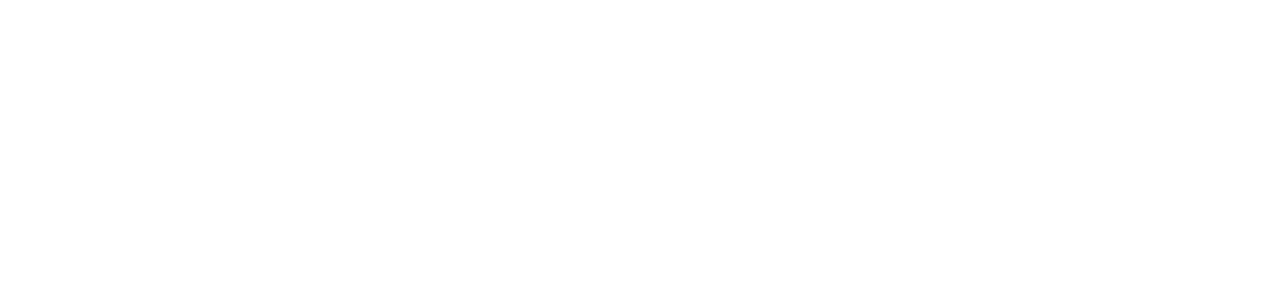
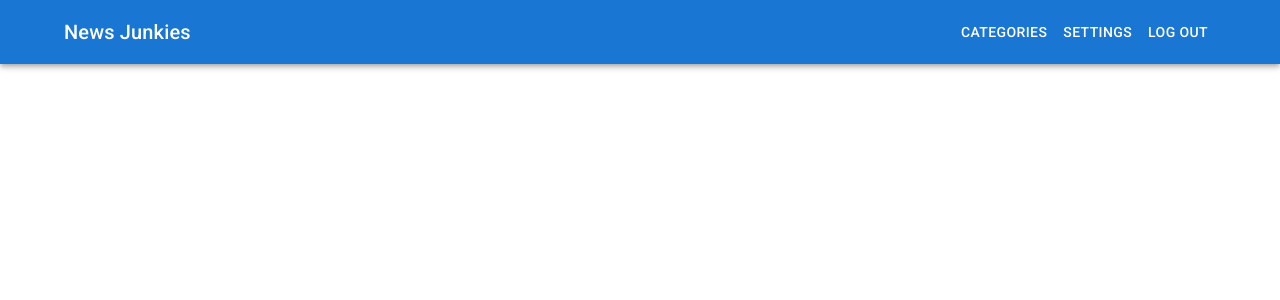
Before and after one commit to stephwuh/News-Junkies, a React (Create React App) app: page / in a window 1280 px wide. Before the commit this address had no page. Shown: the top 300 px of the page. Built offline with nearby package versions, Linux system fonts and the light colour scheme.

Commit message:
nav bar setup complete

```diff
--- a/src/App.js
+++ b/src/App.js
@@ -5,7 +5,7 @@
 import MyNews from './features/myNews/MyNews.js';
 import Signup from './features/auth/Signup.js';
 import SignIn from './features/auth/SignIn.js';
-
+import NavBar from './features/nav/NavBar';
 
 import {Routes, Route} from 'react-router-dom';
 
@@ -13,6 +13,7 @@
 function App() {
   return (
     <div>
+      <NavBar/>
       <Routes>
         <Route path='/sign-in' element={<SignIn/>} />
         <Route path='/sign-up' element={<Signup/>} />
--- a/src/features/myNews/MyNews.js
+++ b/src/features/myNews/MyNews.js
@@ -3,15 +3,15 @@
 
 import NewsCard from "./NewsCard.js";
 
-import Box from '@mui/material/Box';
+import Container from '@mui/material/Container';
 
 // import styled from '@emotion/styled';
 
 import {styled} from '@mui/system'
 
-const StyledBox = styled(Box, {})({
+const StyledContainer = styled(Container, {})({
 
-  width: '80vw'
+  maxWidth: "false"
 
 
 })
@@ -47,11 +47,11 @@
 
   return (
     <div>
-     <StyledBox>
+     <StyledContainer>
         {headlineState.map((source, index) => {
           return <div><NewsCard key={index} source={source} /></div> ;
         })}
-      </StyledBox>
+      </StyledContainer>
     </div>
   );
 
--- a/src/features/nav/NavBar.js
+++ b/src/features/nav/NavBar.js
@@ -2,13 +2,59 @@
 
 import {styled} from '@mui/system'
 
+import Box from '@mui/material/Box';
+import AppBar from '@mui/material/AppBar';
+import ToolBar from '@mui/material/Toolbar';
+import Typography from '@mui/material/Typography';
+import Button from '@mui/material/Button';
+import Container from '@mui/material/Container';
 
-const Nav = styled()
+// const StyledNav = styled(Box, {})({
 
-export default NavBar = () => {
+//     height: '50px'
+
+
+//   })
+
+
+// const Nav = styled()
+
+const NavBar = () => {
 
     return(
+        <Box>
+            <AppBar position="static">
+                <Container>
+                    <ToolBar disableGutters="true" sx={{
+                        justifyContent: 'space-between',
+                        maxWidth: 'lg'
+                    }}>
+                        <Typography variant="h6" component="div">
+                            News Junkies
+                        </Typography>
+                        <Box>
+                            <Button color="inherit">
+                                Categories
+                            </Button>
+                            <Button color="inherit">
+                                Settings
+                            </Button>
+                            <Button color="inherit">
+                                Log Out
+                            </Button>
+                        </Box>
+                    </ToolBar>
+                </Container>
+            </AppBar>
 
+        </Box>
     )
 
 }
+
+export default NavBar;
+
+
+
+//AppBar : uses <header> tag, flex, flex-direction column
+//Toolbar : uses div tag, flex. without Toolbar the content of the nav will be displayed vertially
--- a/src/index.css
+++ b/src/index.css
@@ -1,13 +1,5 @@
-body {
+*{
   margin: 0;
-  font-family: -apple-system, BlinkMacSystemFont, 'Segoe UI', 'Roboto', 'Oxygen',
-    'Ubuntu', 'Cantarell', 'Fira Sans', 'Droid Sans', 'Helvetica Neue',
-    sans-serif;
-  -webkit-font-smoothing: antialiased;
-  -moz-osx-font-smoothing: grayscale;
+  padding: 0;
+  box-sizing: border-box;
 }
-
-code {
-  font-family: source-code-pro, Menlo, Monaco, Consolas, 'Courier New',
-    monospace;
-}
```
